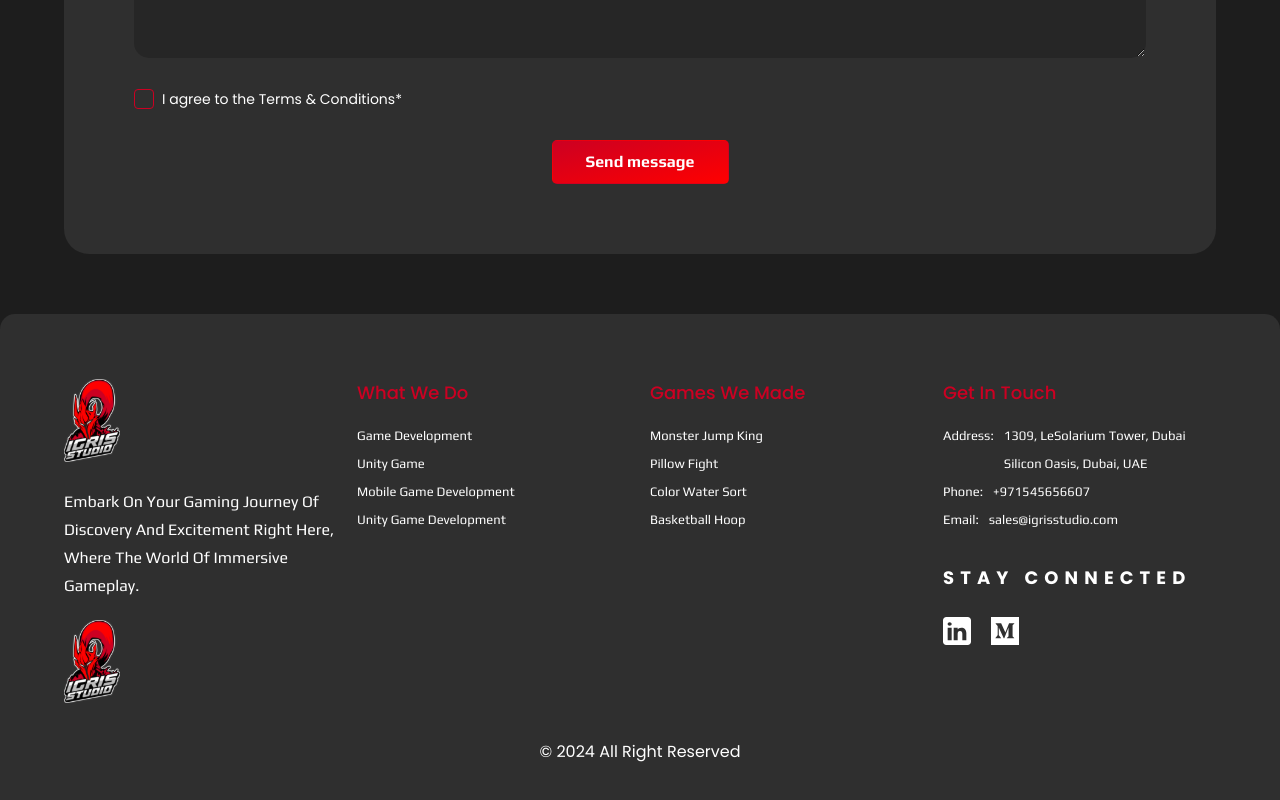
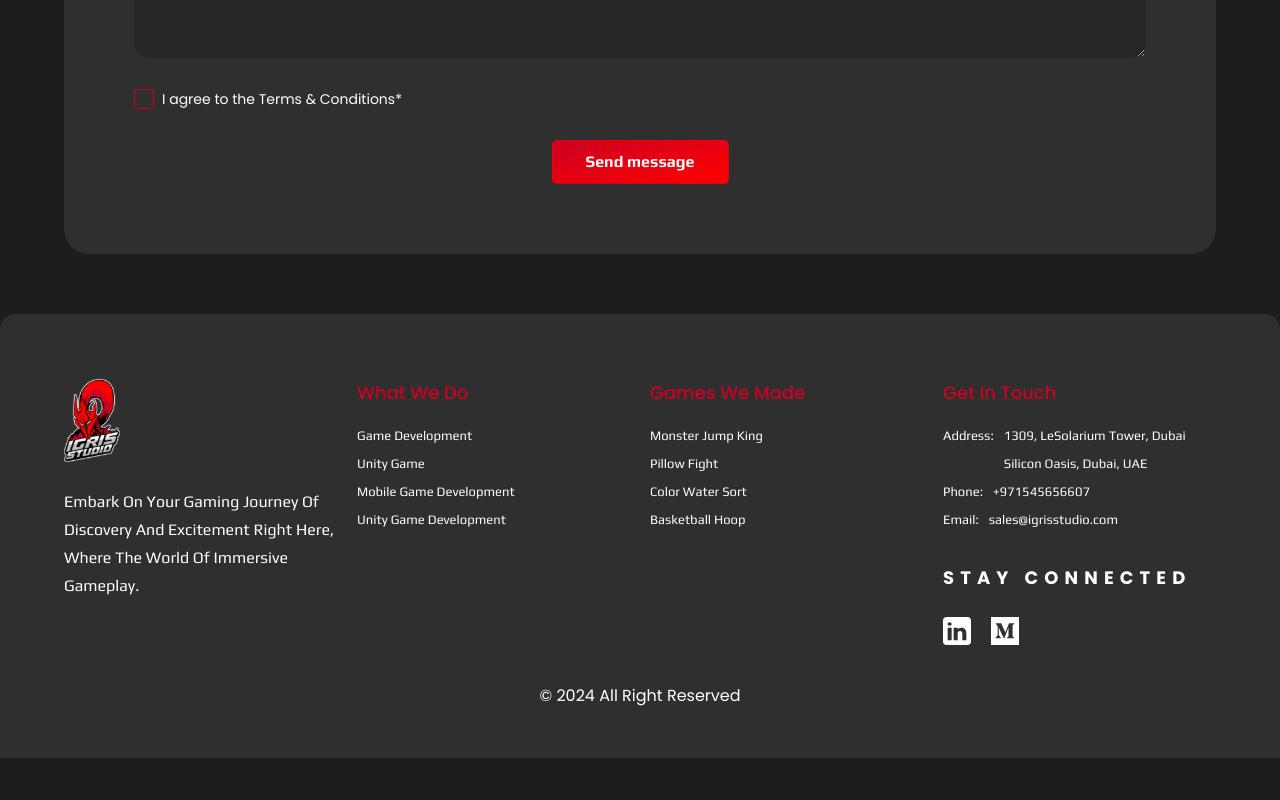
Before and after one commit to MirzaUmer21/mensa, a React (Vite) app: page / in a window 1280 px wide. Shown: the part 5664-6464 px from the top of the page. After the commit the page ends 6422 px from the top, so only its background shows below. Built offline with nearby package versions, Linux system fonts and the light colour scheme.

Commit message:
footer logo remove

```diff
--- a/src/common/layouts/footer/Footer.jsx
+++ b/src/common/layouts/footer/Footer.jsx
@@ -33,13 +33,13 @@ export const Footer = () => {
                 Embark on your gaming journey of discovery and excitement right
                 here, where the world of immersive gameplay.
               </p>
-              <div className='bottomLogo'>
+              {/* <div className='bottomLogo'>
                 <img
                   style={{ marginTop: '20px' }}
                   src={BottomFooterLogo}
                   alt='$$$'
                 />
-              </div>
+              </div> */}
             </Col>
             <Col lg={6} md={12} sm={24} xs={24} className='customFooterInfo'>
               <h5 className='customFooterHeading'>What we Do</h5>
```
